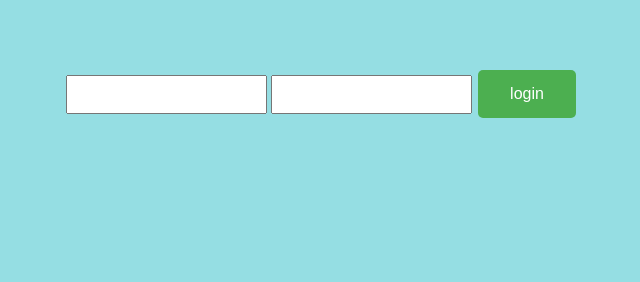
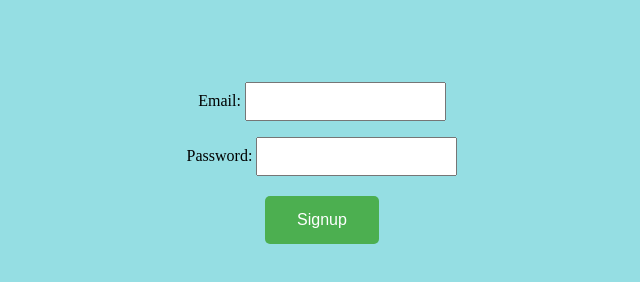
Before and after one commit to nittsurendra/Chrome-Extension--Activity-Tracker, a browser extension: page src/login.html in a window 1280 px wide. Shown: the part 162-444 px from the top of the page, without its empty margins (318-958 px from the left). Drawn offline with Linux system fonts and the light colour scheme.

Commit message:
Update login.html

```diff
--- a/src/login.html
+++ b/src/login.html
@@ -16,9 +16,17 @@
   </div>
   <div >
     <div class="main">
-      <input type="text" id="email" class="input">
-      <input type="password" id="password" class="input">
-      <button id="submit">login</button>
+      <p>
+        Email:
+        <input type="text" id="email" class="input">
+      </p>
+      <p>
+        Password:
+        <input type="password" id="password" class="input">
+      </p>
+      <p>
+        <button id="submit">Signup</button>
+      </p>
     </div>
   </div>
 
```
